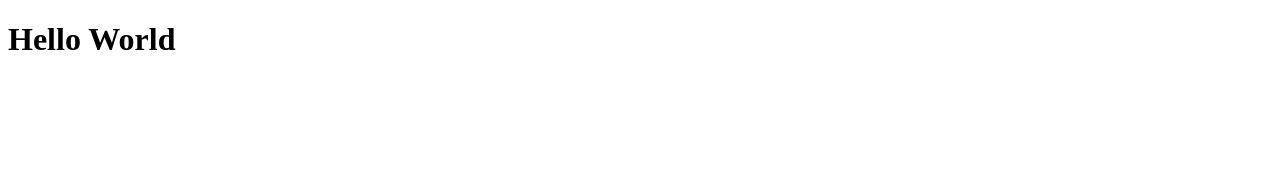
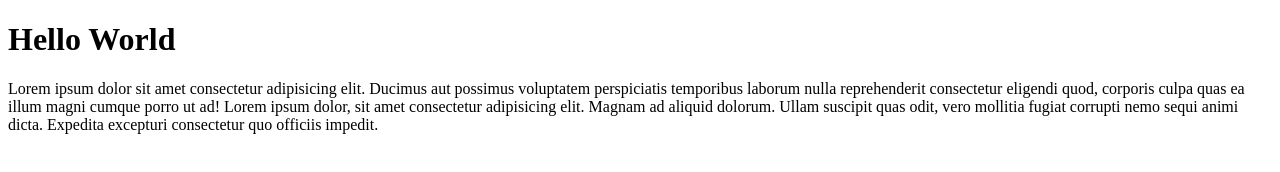
Before and after one commit to ekarnh7/Belajar-Git-Eka, a plain HTML site: page index.html in a window 1280 px wide. Drawn offline with Linux system fonts and the light colour scheme.

Commit message:
Menambahka paragraf pada file index.html

```diff
--- a/index.html
+++ b/index.html
@@ -8,6 +8,9 @@
 </head>
 <body>
     <h1>Hello World</h1>
+    <p>Lorem ipsum dolor sit amet consectetur adipisicing elit. Ducimus aut possimus voluptatem perspiciatis temporibus laborum nulla reprehenderit consectetur eligendi quod, corporis culpa quas ea illum magni cumque porro ut ad!
+        Lorem ipsum dolor, sit amet consectetur adipisicing elit. Magnam ad aliquid dolorum. Ullam suscipit quas odit, vero mollitia fugiat corrupti nemo sequi animi dicta. Expedita excepturi consectetur quo officiis impedit.
+    </p>
 
 </body>
 </html>
```
